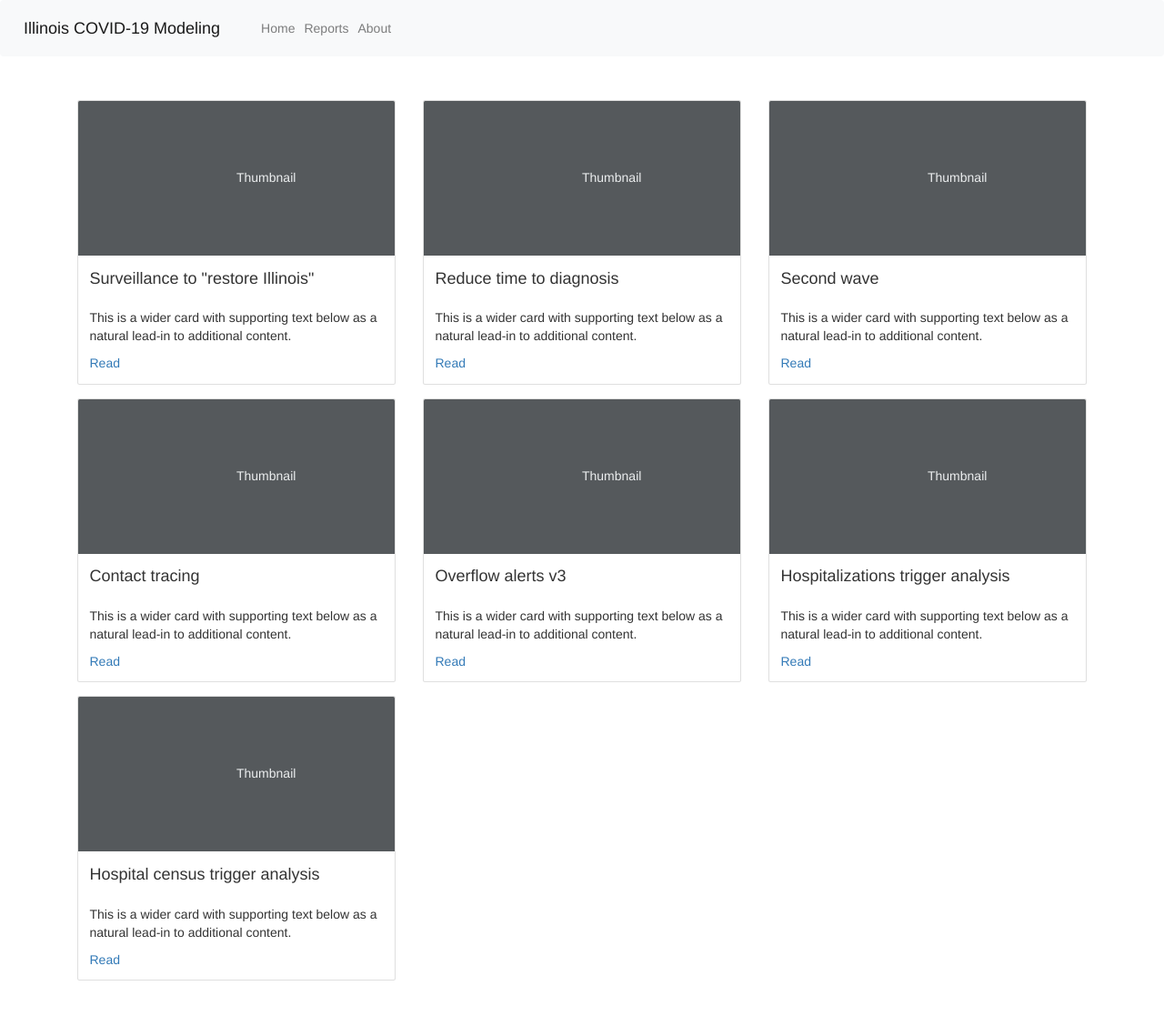
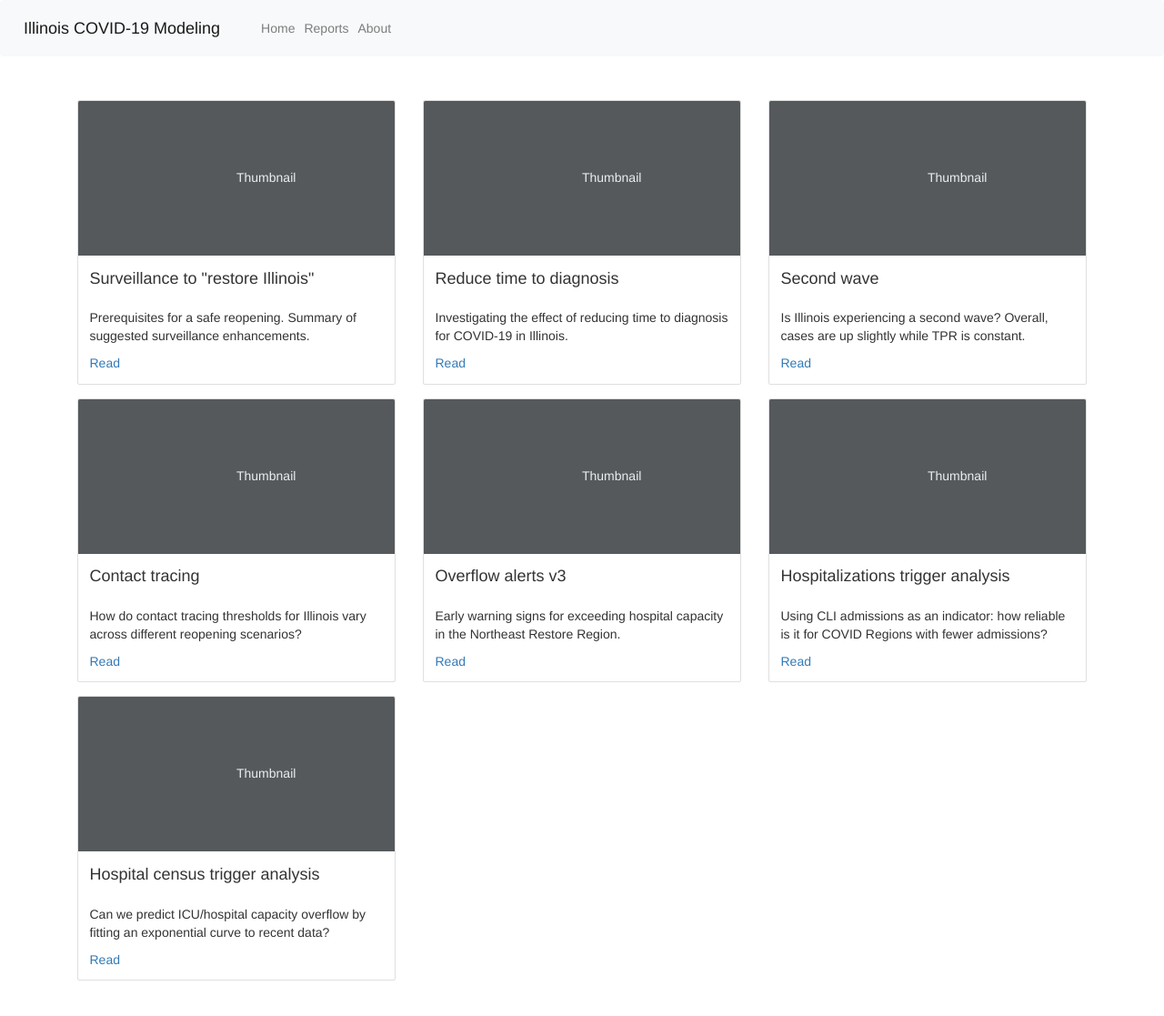
Before and after one commit to rohandandavati/rohandandavati.github.io, a Jekyll site: the page built from reports.html, in a window 1280 px wide and 1123 px high. Shown: the top 1117 px of the window at 91% size. Built offline with Jekyll 4.4.1, drawn with Linux system fonts in a browser that asks for light colours; nearby versions of some CDN libraries; a script that is not in the unit is left out.

Commit message:
add descriptions for reports

```diff
--- a/_data/reports.yml
+++ b/_data/reports.yml
@@ -1,14 +1,36 @@
 - name: Surveillance to "restore Illinois"
   path: /reports/20200515_surveillance_to_restore_illinois.pdf
+  image_path: /images/20200515
+  description: >
+    Prerequisites for a safe reopening. Summary of
+    suggested surveillance enhancements.
 - name: Reduce time to diagnosis
   path: /reports/20200618_reduce_time_to_diagnosis.pdf
+  description: >
+    Investigating the effect of reducing time to diagnosis for COVID-19
+    in Illinois.
 - name: Second wave
   path: /reports/20200706_second_wave.pdf
+  description: >
+    Is Illinois experiencing a second wave? Overall, cases are up slightly
+    while TPR is constant.
 - name: Contact tracing
   path: /reports/20200710_contact_tracing.pdf
+  description: >
+    How do contact tracing thresholds
+    for Illinois vary across different reopening scenarios?
 - name: Overflow alerts v3
   path: /reports/20200714_overflow_alert_v3.pdf
+  description: >
+    Early warning signs for exceeding hospital capacity in the Northeast
+    Restore Region.
 - name: Hospitalizations trigger analysis
   path: /reports/20200804_hospitalizations_trigger_analysis.pdf
+  description: >
+    Using CLI admissions as an indicator: how reliable is it for COVID Regions
+    with fewer admissions?
 - name: Hospital census trigger analysis
   path: /reports/20200811_hospital_census_trigger_analysis.pdf
+  description: >
+    Can we predict ICU/hospital capacity overflow by fitting an exponential
+    curve to recent data?
--- a/reports.html
+++ b/reports.html
@@ -21,6 +18,7 @@ title: Reports
         /*font-weight: bold;*/
     }
 </style>
+
   <div class="album py-5 bg-light">
     <div class=" head container">
       <div class="row">
@@ -31,14 +29,11 @@ title: Reports
               <div class="card-body">
                   <text class = "card-title">{{ report.name }}</text>
                   <br></br>
-                <p class="card-text">This is a wider card with supporting text below as a natural lead-in to additional content.</p>
+                <p class="card-text">{{ report.description }}</p>
                 <div class="d-flex justify-content-between align-items-center">
                   <div class="btn-group">
-                    <!--<button type="button" class="btn btn-sm btn-outline-secondary">View</button>-->
                     <a href="{{ report.path }}" class="card-link">Read</a>
-                    <!--<button type="button" class="btn btn-sm btn-outline-secondary">Edit</button>-->
                   </div>
-                  <!--<small class="text-muted">9 mins</small>-->
                 </div>
               </div>
             </div>
@@ -47,4 +42,3 @@ title: Reports
       </div>
     </div>
   </div>
-    <!--</main>-->
```
Also changed, not shown: other parts of reports.html (+0 -3 lines).
